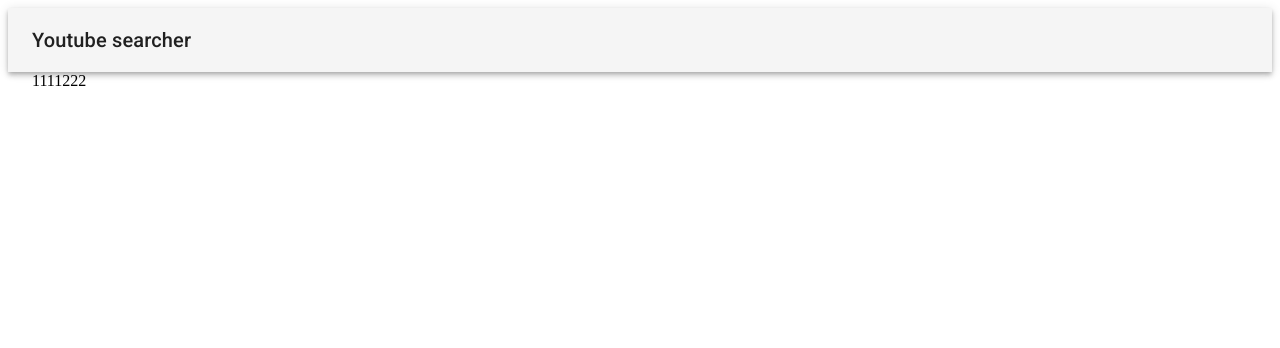
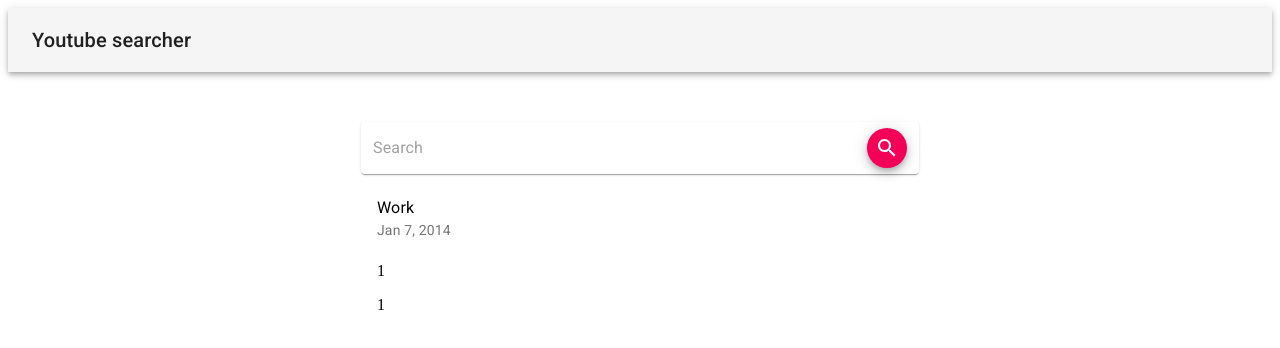
Before and after one commit to hosaqa/youtube-searcher, a React (Create React App) app: page / in a window 1280 px wide. Shown: the top 348 px of the page. Built offline with nearby package versions, Linux system fonts and the light colour scheme; no server answers; what emotion-normalize would draw is missing.

Commit message:
add ui form

```diff
--- a/src/App.js
+++ b/src/App.js
@@ -1,10 +1,10 @@
 import React from 'react';
 import { Global } from '@emotion/core';
-import { globalStyles } from './globalStyles';
-import Container from "@material-ui/core/Container";
 import AppBar from '@material-ui/core/AppBar';
 import Toolbar from '@material-ui/core/Toolbar';
 import Typography from '@material-ui/core/Typography';
+import { globalStyles } from './globalStyles';
+import { Board } from './Board';
 
 const App = () => {
   return (
@@ -17,7 +17,7 @@
           </Typography>
         </Toolbar>
       </AppBar>
-      <Container>1111222</Container>
+      <Board />
     </>
   );
 };
--- /dev/null
+++ b/src/Board.js
@@ -0,0 +1,20 @@
+import React from 'react';
+import Container from "@material-ui/core/Container";
+import styled from '@emotion/styled';
+import { Search } from './Search';
+
+const Wrapper = styled.div`
+  padding: 50px;
+`;
+
+const Board = ({children}) => {
+  return (
+    <Wrapper>
+      <Container>
+        <Search />
+      </Container>
+    </Wrapper>
+  )
+}
+
+export { Board };
--- /dev/null
+++ b/src/Search/SearchList.js
@@ -0,0 +1,43 @@
+import React from 'react';
+import PropTypes from 'prop-types';
+import List from '@material-ui/core/List';
+import ListItem from '@material-ui/core/ListItem';
+import ListItemText from '@material-ui/core/ListItemText';
+import styled from '@emotion/styled';
+import { useFetch } from '../hooks/useFetch';
+
+const StyledListItem = styled(ListItem)`
+  background-color: ${({theme}) => theme.palette.background.paper}
+`;
+
+const SearchList = ({listVisibility, keyword, setListVisibility}) => {
+  //if (!keyword || !listVisibility) return false;
+
+  const URL = `https://www.googleapis.com/youtube/v3/search?part=snippet&q=${keyword}&type=video&key=AIzaSyCkTjcDo3C_ElyFdhaLqdih7zVPfEWx7-c`
+
+  const [list, loading] = useFetch(URL);
+  console.log(list);
+
+
+  return (
+    <List>
+      <ListItem>
+        <ListItemText primary="Work" secondary="Jan 7, 2014" />
+      </ListItem>
+      <ListItem>
+        1
+      </ListItem>
+      <ListItem>
+        1
+      </ListItem>
+    </List>
+  )
+};
+
+SearchList.propTypes = {
+  listVisibility: PropTypes.bool,
+  keyword: PropTypes.string,
+  setListVisibility: PropTypes.func
+};
+
+export { SearchList };
--- /dev/null
+++ b/src/Search/index.js
@@ -0,0 +1,68 @@
+import React, { useState } from 'react';
+import Grid from '@material-ui/core/Grid';
+import InputBase from '@material-ui/core/InputBase';
+import Paper from '@material-ui/core/Paper';
+import Fab from '@material-ui/core/Fab';
+import SearchIcon from '@material-ui/icons/Search';
+import styled from '@emotion/styled';
+import { SearchList } from './SearchList';
+
+const Wrapper = styled.section`
+  max-width: 600px;
+`;
+
+const StyledPaper = styled(Paper)`
+  padding: 6px 12px;
+  display: flex;
+  align-items: center;
+  width: 100%;
+`;
+
+const Input = styled(InputBase)`
+  flex-grow: 1;
+  padding: 0 5px 0 0;
+`;
+
+const Search = () => {
+  const [inputValue, setInputValue] = useState('');
+  const [listVisibility, setListVisibility] = useState(false);
+
+  const handleChange = e => setInputValue(e.target.value);
+
+  const handleSubmit = e => {
+    e.preventDefault();
+    setListVisibility(true);
+  }
+
+  return (
+    <Grid container justify="center">
+      <Grid item xs={6}>
+        <form
+          onSubmit={handleSubmit}
+          noValidate
+          autoComplete="off"
+        >
+          <StyledPaper>
+            <Input
+              type="search"
+              placeholder="Search"
+              inputProps={{ 'aria-label': 'Search videos' }}
+              value={inputValue}
+              onChange={handleChange}
+            />
+            <Fab type="submit" size="small" color="secondary" aria-label="Search">
+              <SearchIcon />
+            </Fab>
+          </StyledPaper>
+        </form>
+        <SearchList
+          setListVisibility={setListVisibility}
+          listVisibility={listVisibility}
+          keyword={inputValue}
+        />
+      </Grid>
+    </Grid>
+  )
+}
+
+export { Search };
--- /dev/null
+++ b/src/hooks/useFetch.js
@@ -0,0 +1,21 @@
+import { useState, useEffect } from 'react';
+
+const useFetch = url => {
+  const [data, setData] = useState([]);
+  const [loading, setLoading] = useState(true);
+  async function fetchUrl() {
+    const response = await fetch(url);
+    const json = await response.json();
+
+    setData(json);
+    setLoading(false);
+  }
+
+  useEffect(() => {
+    fetchUrl();
+  }, []);
+
+  return [data, loading];
+}
+
+export {useFetch};
```
